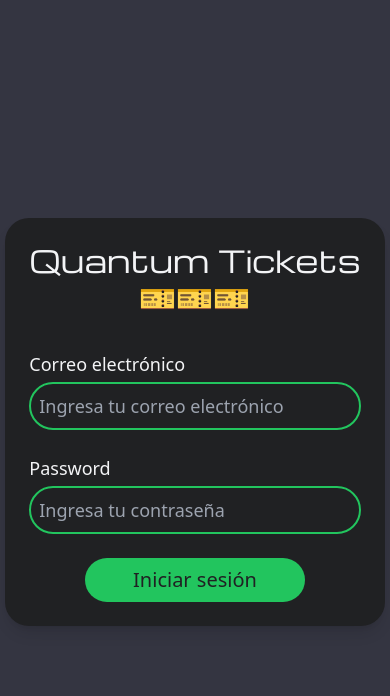
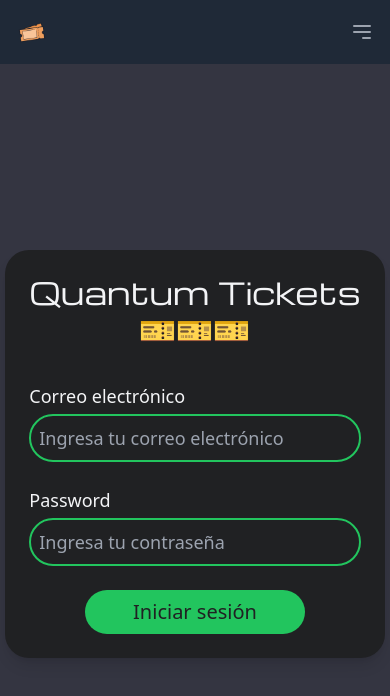
Before and after one commit to ProfessorByte/quantum-tickets, a React (Vite) app: page /login in a window 390 px wide. Shown: the top 696 px of the page. Built offline with nearby package versions, Linux system fonts and the light colour scheme; no server answers.

Commit message:
Add responsive navbar

```diff
--- a/src/App.jsx
+++ b/src/App.jsx
@@ -6,12 +6,14 @@ import { useAuth } from "./hooks/useAuth";
 import { Main } from "./pages/Main";
 import { Login } from "./pages/Login";
 import { ControlTickets } from "./pages/ControlTickets";
+import { NavBar } from "./components/NavBar";
 
 export const App = () => {
-  const { user, loading } = useAuth();
+  const { login, logout, loading, user } = useAuth();
 
   return (
     <BrowserRouter>
+      <NavBar user={user} logout={logout} />
       <Routes>
         <Route index element={<Main />} />
         <Route
@@ -19,7 +21,7 @@ export const App = () => {
             <ProtectedRoute loading={loading} isForUser={false} user={user} />
           }
         >
-          <Route path="/login" element={<Login />} />
+          <Route path="/login" element={<Login login={login} />} />
         </Route>
         <Route
           element={
--- a/src/assets/Icons.jsx
+++ b/src/assets/Icons.jsx
@@ -1,4 +1,4 @@
-export function SpinnerIcon() {
+export const SpinnerIcon = () => {
   return (
     <svg
       className="animate-spin h-5 w-5 text-green-500"
@@ -21,4 +21,64 @@ export function SpinnerIcon() {
       />
     </svg>
   );
-}
+};
+
+export const CloseIcon = () => {
+  return (
+    <svg
+      className="block h-6 w-6"
+      xmlns="http://www.w3.org/2000/svg"
+      fill="none"
+      viewBox="0 0 24 24"
+      stroke="currentColor"
+      aria-hidden="true"
+    >
+      <path
+        strokeLinecap="round"
+        strokeLinejoin="round"
+        strokeWidth={2}
+        d="M6 18L18 6M6 6l12 12"
+      />
+    </svg>
+  );
+};
+
+export const MenuIcon = () => {
+  return (
+    <svg
+      className="block h-6 w-6"
+      xmlns="http://www.w3.org/2000/svg"
+      fill="none"
+      viewBox="0 0 24 24"
+      stroke="currentColor"
+      aria-hidden="true"
+    >
+      <path
+        strokeLinecap="round"
+        strokeLinejoin="round"
+        strokeWidth={2}
+        d="M4 6h16M4 12h16m-7 6h7"
+      />
+    </svg>
+  );
+};
+
+export const LogOutIcon = () => {
+  return (
+    <svg
+      stroke="currentColor"
+      fill="none"
+      strokeWidth="2"
+      viewBox="0 0 24 24"
+      strokeLinecap="round"
+      strokeLinejoin="round"
+      height={24}
+      width={24}
+      xmlns="http://www.w3.org/2000/svg"
+    >
+      <path d="M9 21H5a2 2 0 0 1-2-2V5a2 2 0 0 1 2-2h4" />
+      <polyline points="16 17 21 12 16 7" />
+      <line x1="21" y1="12" x2="9" y2="12" />
+    </svg>
+  );
+};
--- /dev/null
+++ b/src/components/NavBar.jsx
@@ -0,0 +1,120 @@
+import { useState } from "react";
+import { Link } from "react-router-dom";
+import { CloseIcon, LogOutIcon, MenuIcon } from "../assets/Icons";
+import PropTypes from "prop-types";
+
+export const NavBar = ({ user, logout }) => {
+  const [isOpen, setIsOpen] = useState(false);
+
+  return (
+    <nav className="bg-gray-800">
+      <div className="max-w-7xl mx-auto px-4 sm:px-6 lg:px-8">
+        <div className="flex items-center justify-between h-16">
+          <div className="flex items-center">
+            <Link to="/" className="flex-shrink-0">
+              <img
+                className="h-8 w-8"
+                src="/favicon.png"
+                alt="Icono de la aplicación"
+              />
+            </Link>
+            <div className="hidden md:block">
+              <div className="ml-10 flex items-baseline space-x-4">
+                <Link
+                  to="/"
+                  className="text-gray-300 hover:bg-gray-700 hover:text-white px-3 py-2 rounded-md text-sm font-medium"
+                >
+                  Inicio
+                </Link>
+                {user && (
+                  <Link
+                    to="/control-tickets"
+                    className="text-gray-300 hover:bg-gray-700 hover:text-white px-3 py-2 rounded-md text-sm font-medium"
+                  >
+                    Control de Tickets
+                  </Link>
+                )}
+              </div>
+            </div>
+          </div>
+          <div className="hidden md:block">
+            {user ? (
+              <span className="flex flex-row items-center gap-3 font-semibold">
+                {user?.email}
+                <button
+                  type="button"
+                  className="text-red-500 hover:text-red-300 duration-200"
+                  onClick={logout}
+                >
+                  <LogOutIcon />
+                </button>
+              </span>
+            ) : (
+              <Link
+                to="/login"
+                className="text-gray-300 hover:bg-gray-700 hover:text-white px-3 py-2 rounded-md text-sm font-medium"
+              >
+                Iniciar sesión
+              </Link>
+            )}
+          </div>
+          <div className="-mr-2 flex md:hidden">
+            <button
+              onClick={() => setIsOpen(!isOpen)}
+              type="button"
+              className="inline-flex items-center justify-center p-2 rounded-md text-gray-400 hover:text-white hover:bg-gray-700 focus:outline-none focus:ring-2 focus:ring-inset focus:ring-white"
+              aria-controls="mobile-menu"
+              aria-expanded={false}
+            >
+              <span className="sr-only">Abrir menú principal</span>
+              {!isOpen ? <MenuIcon /> : <CloseIcon />}
+            </button>
+          </div>
+        </div>
+      </div>
+      <div
+        className={`${isOpen ? "block" : "hidden"} md:hidden`}
+        id="mobile-menu"
+      >
+        <div className="px-2 pt-2 pb-3 space-y-1 sm:px-3">
+          <Link
+            to="/"
+            className="text-gray-300 hover:bg-gray-700 hover:text-white block px-3 py-2 rounded-md text-base font-medium"
+          >
+            Inicio
+          </Link>
+          {user && (
+            <Link
+              to="/control-tickets"
+              className="text-gray-300 hover:bg-gray-700 hover:text-white block px-3 py-2 rounded-md text-base font-medium"
+            >
+              Control de Tickets
+            </Link>
+          )}
+          {user ? (
+            <button
+              type="button"
+              onClick={logout}
+              className="flex flex-row w-full place-content-between text-red-500 hover:bg-gray-700 hover:text-white px-3 py-2 rounded-md text-base font-medium"
+            >
+              Cerrar sesión
+              <LogOutIcon />
+            </button>
+          ) : (
+            <Link
+              to="/login"
+              className="text-gray-300 hover:bg-gray-700 hover:text-white block px-3 py-2 rounded-md text-base font-medium"
+            >
+              Iniciar sesión
+            </Link>
+          )}
+        </div>
+      </div>
+    </nav>
+  );
+};
+
+NavBar.propTypes = {
+  user: PropTypes.object,
+  logout: PropTypes.func.isRequired,
+};
--- a/src/pages/Login.jsx
+++ b/src/pages/Login.jsx
@@ -1,7 +1,7 @@
 import { Formik, Form, Field } from "formik";
 import { useNavigate } from "react-router-dom";
-import { useAuth } from "../hooks/useAuth";
 import { useState } from "react";
+import PropTypes from "prop-types";
 import styles from "./Login.module.css";
 
 const initialFormValues = {
@@ -9,10 +9,9 @@ const initialFormValues = {
   password: "",
 };
 
-export const Login = () => {
+export const Login = ({ login }) => {
   const [currentError, setCurrentError] = useState("");
   const navigate = useNavigate();
-  const { login } = useAuth();
 
   const handleSubmit = async (values, actions) => {
     try {
@@ -57,3 +56,7 @@ export const Login = () => {
     </section>
   );
 };
+
+Login.propTypes = {
+  login: PropTypes.func.isRequired,
+};
--- a/src/pages/Login.module.css
+++ b/src/pages/Login.module.css
@@ -13,7 +13,7 @@
 }
 
 .sectionLogin {
-  @apply flex justify-center items-center h-screen;
+  @apply flex justify-center items-center h-[calc(100vh-4rem)];
 }
 
 .sectionLogin form {
--- a/src/pages/Main.jsx
+++ b/src/pages/Main.jsx
@@ -1,3 +1,7 @@
 export const Main = () => {
-  return <div>Main</div>;
+  return (
+    <>
+      <div>Main</div>
+    </>
+  );
 };
```
